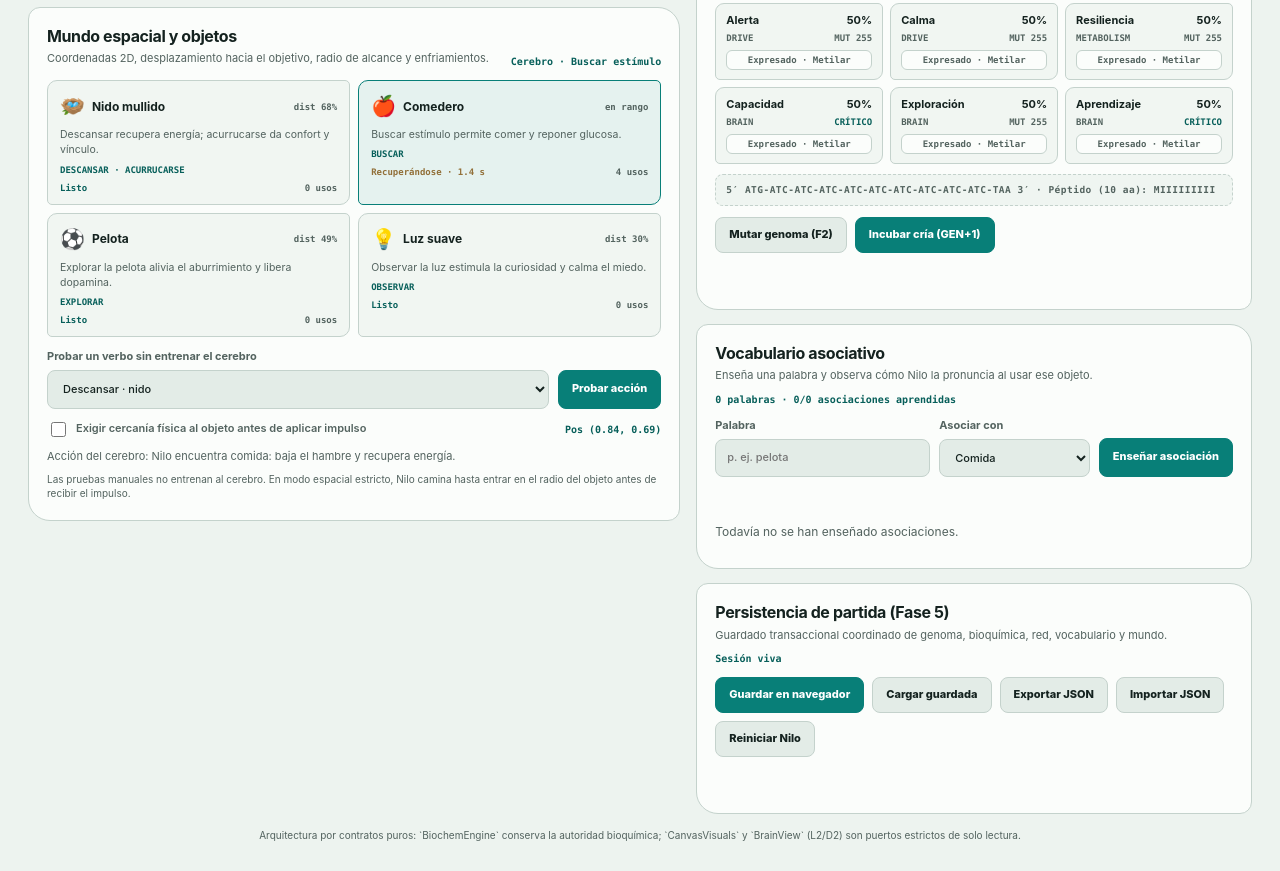
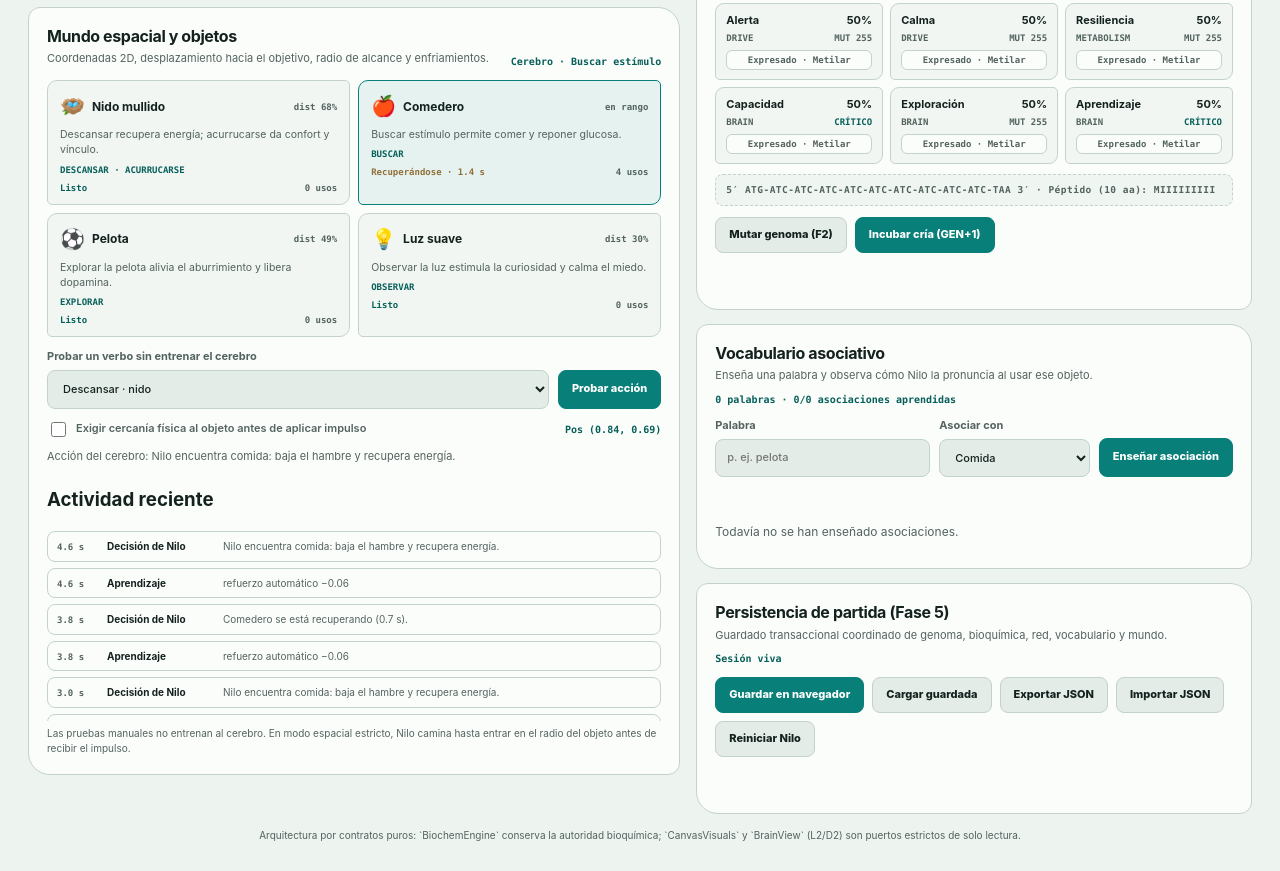
Before and after one commit to Purplerave/creatures, a website built with Vite: page index.html in a window 1280 px wide. Shown: the part 1094-1965 px from the top of the page. Built offline with nearby package versions, Linux system fonts and the light colour scheme.

Commit message:
feat: add a recent activity history to habitat

```diff
--- a/index.html
+++ b/index.html
@@ -380,6 +380,34 @@
         margin: 9px 0 0;
         color: var(--muted);
         font-size: 11px;
+      }
+      .activity-log {
+        display: grid;
+        gap: 6px;
+        max-height: 190px;
+        overflow: auto;
+        margin: 10px 0 0;
+        padding: 0;
+        list-style: none;
+      }
+      .activity-log li {
+        display: grid;
+        grid-template-columns: 42px 108px minmax(0, 1fr);
+        gap: 8px;
+        align-items: baseline;
+        padding: 7px 9px;
+        border: 1px solid var(--line);
+        border-radius: 8px;
+        color: var(--muted);
+        font-size: 10px;
+      }
+      .activity-log time { font: 600 9px ui-monospace, SFMono-Regular, Menlo, monospace; }
+      .activity-log strong { color: var(--ink); }
+      .activity-empty { color: var(--muted); font-size: 10px; }
+      @media (max-width: 560px) {
+        .activity-log li { grid-template-columns: 38px minmax(0, 1fr); }
+        .activity-log li strong { grid-column: 2; }
+        .activity-log li span { grid-column: 2; }
       }
       .world-note { margin: 5px 0 0; color: var(--muted); font-size: 10px; }
 
@@ -878,6 +906,12 @@
               <output id="world-coords" class="drive-count">Pos (0.50, 0.66)</output>
             </div>
             <p id="world-feedback" class="world-feedback" role="status" aria-live="polite">El cerebro ejecutará su primera acción al iniciar.</p>
+            <section class="activity-panel" aria-labelledby="activity-title">
+              <h3 id="activity-title">Actividad reciente</h3>
+              <ol id="activity-log" class="activity-log" aria-label="Últimas decisiones, resultados y refuerzos de Nilo">
+                <li class="activity-empty">Todavía no hay actividad.</li>
+              </ol>
+            </section>
             <p class="world-note">Las pruebas manuales no entrenan al cerebro. En modo espacial estricto, Nilo camina hasta entrar en el radio del objeto antes de recibir el impulso.</p>
           </section>
         </div>
```
